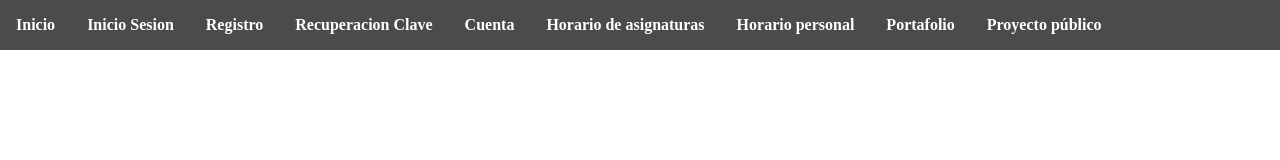
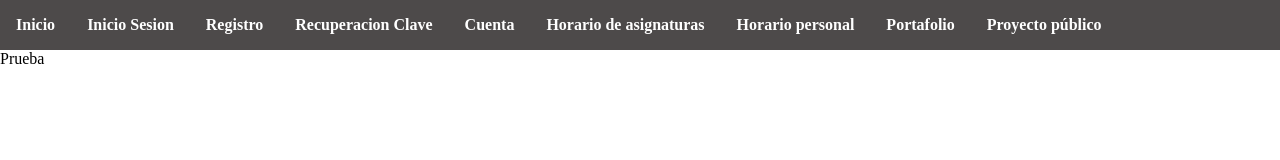
Before and after one commit to Jonatlop07/CronosUNFrontend, a React (Create React App) app: page /ingreso in a window 1280 px wide. Shown: the top 160 px of the page. Built offline with nearby package versions, Linux system fonts and the light colour scheme.

Commit message:
init seccionInicio

```diff
--- a/src/componentes/vistas/InicioDeSesion/InicioDeSesion.js
+++ b/src/componentes/vistas/InicioDeSesion/InicioDeSesion.js
@@ -5,6 +5,8 @@ import './estilos/inicioDeSesion.scss';
 const InicioDeSesion = (props) => {
     return (
         <div>
+            <p>Prueba</p>
+
         </div>
     );
 }
```
